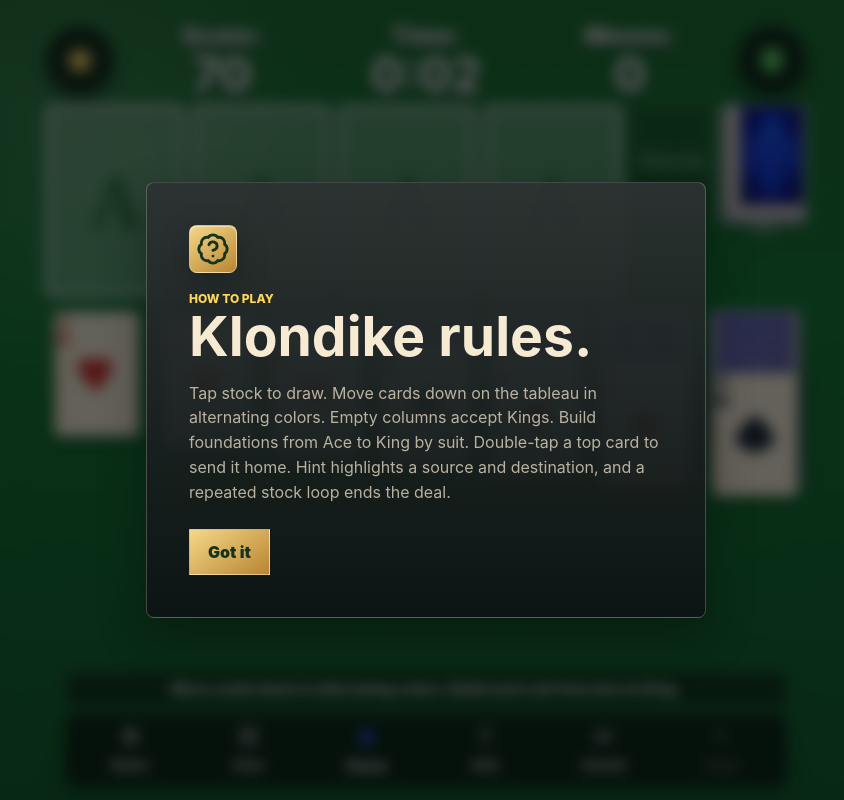
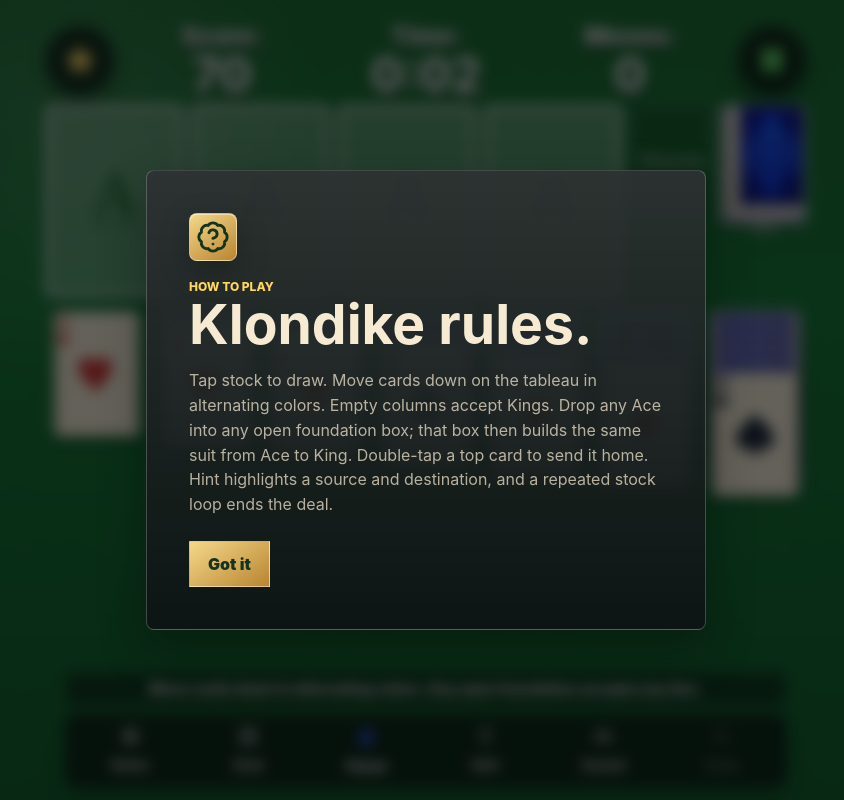
Before and after one commit to Playbyte-Interactive/Solitiare, a React (Vite) app: page / in a window 1280 px wide. Both pictures are taken after a click on the button "Start Deal". Shown: the whole page, without its empty margins (214-1058 px from the left). Built offline with nearby package versions, Linux system fonts and the light colour scheme.

Commit message:
patch 1.5

```diff
--- a/src/App.tsx
+++ b/src/App.tsx
@@ -415,26 +415,29 @@ export default function App() {
         <section className="board-wrap">
           <div className="pile-row" aria-label="Stock, waste, and foundations">
             <div className="foundations" aria-label="Foundations">
-              {suits.map((suit) => {
-                const top = game.foundations[suit][game.foundations[suit].length - 1];
+              {game.foundationSlots.map((slotSuit, slotIndex) => {
+                const top = slotSuit ? game.foundations[slotSuit][game.foundations[slotSuit].length - 1] : undefined;
+                const pointer: MovePointer = { zone: "foundation", slot: slotIndex, suit: slotSuit ?? undefined };
+                const colorSuit = top?.suit ?? slotSuit;
                 return (
                   <button
-                    className={`foundation ${top ? "has-card" : "is-empty"} ${cardColor(top?.suit ?? suit)} ${
-                      selected?.zone === "foundation" && selected.suit === suit ? "selected-pile" : ""
+                    className={`foundation ${top ? "has-card" : "is-empty"} ${colorSuit ? cardColor(colorSuit) : "foundation-any"} ${
+                      selected?.zone === "foundation" && (selected.slot === slotIndex || (slotSuit && selected.suit === slotSuit)) ? "selected-pile" : ""
                     }`}
-                    key={suit}
+                    key={slotIndex}
                     type="button"
                     data-drop-zone="foundation"
-                    data-suit={suit}
-                    onPointerDown={(event) => beginCardDrag(event, { zone: "foundation", suit })}
+                    data-foundation-slot={slotIndex}
+                    data-suit={slotSuit ?? ""}
+                    onPointerDown={(event) => beginCardDrag(event, pointer)}
                     onPointerMove={updateCardDrag}
                     onPointerUp={finishCardDrag}
                     onPointerCancel={cancelCardDrag}
-                    onClick={() => void selectOrMove({ zone: "foundation", suit })}
+                    onClick={() => void selectOrMove(pointer)}
                     disabled={game.status !== "playing" || isPaused}
-                    aria-label={`${suitName[suit]} foundation`}
+                    aria-label={slotSuit ? `${suitName[slotSuit]} foundation` : "Open Ace foundation"}
                   >
-                    {top ? <CardFace card={top} compact /> : <FoundationEmpty suit={suit} />}
+                    {top ? <CardFace card={top} compact /> : <FoundationEmpty suit={slotSuit} />}
                   </button>
                 );
               })}
@@ -658,12 +661,22 @@ function SuitMark({ suit }: { suit: Suit }) {
   );
 }
 
-function FoundationEmpty({ suit }: { suit: Suit }) {
+function FoundationEmpty({ suit }: { suit?: Suit | null }) {
   return (
-    <span className="foundation-empty">
+    <span className={`foundation-empty ${suit ? "is-assigned" : "is-open"}`}>
       <strong>A</strong>
-      <SuitMark suit={suit} />
-      <small>{suitName[suit]}</small>
+      {suit ? (
+        <SuitMark suit={suit} />
+      ) : (
+        <span className="foundation-any-suits" aria-hidden="true">
+          {suits.map((anySuit) => (
+            <i className={cardColor(anySuit)} key={anySuit}>
+              <SuitMark suit={anySuit} />
+            </i>
+          ))}
+        </span>
+      )}
+      <small>{suit ? suitName[suit] : "Any Ace"}</small>
     </span>
   );
 }
@@ -713,7 +726,7 @@ function RulesOverlay({ close }: { close: () => Promise<void> }) {
         <p className="eyebrow">How to play</p>
         <h2>Klondike rules.</h2>
         <p className="panel-copy">
-          Tap stock to draw. Move cards down on the tableau in alternating colors. Empty columns accept Kings. Build foundations from Ace to King by suit. Double-tap a top card to send it home. Hint highlights a source and destination, and a repeated stock loop ends the deal.
+          Tap stock to draw. Move cards down on the tableau in alternating colors. Empty columns accept Kings. Drop any Ace into any open foundation box; that box then builds the same suit from Ace to King. Double-tap a top card to send it home. Hint highlights a source and destination, and a repeated stock loop ends the deal.
         </p>
         <div className="start-actions">
           <button onClick={close}>Got it</button>
@@ -848,8 +861,13 @@ function dropTargetFromPoint(x: number, y: number): MovePointer | null {
   }
 
   if (zone === "foundation") {
-    const suit = target.dataset.suit as Suit | undefined;
-    return suit && suits.includes(suit) ? { zone: "foundation", suit } : null;
+    const suitValue = target.dataset.suit as Suit | undefined;
+    const suit = suitValue && suits.includes(suitValue) ? suitValue : undefined;
+    const slot = target.dataset.foundationSlot !== undefined ? Number(target.dataset.foundationSlot) : undefined;
+    if (slot !== undefined && Number.isFinite(slot)) {
+      return { zone: "foundation", slot, suit };
+    }
+    return suit ? { zone: "foundation", suit } : null;
   }
 
   return null;
@@ -861,8 +879,9 @@ function cardsForPointer(game: GameState, pointer: MovePointer): Card[] {
     return card ? [card] : [];
   }
 
-  if (pointer.zone === "foundation" && pointer.suit) {
-    const card = game.foundations[pointer.suit][game.foundations[pointer.suit].length - 1];
+  if (pointer.zone === "foundation") {
+    const suit = pointer.suit ?? (pointer.slot !== undefined ? game.foundationSlots[pointer.slot] : null);
+    const card = suit ? game.foundations[suit][game.foundations[suit].length - 1] : null;
     return card ? [card] : [];
   }
 
@@ -881,7 +900,7 @@ function stackTopFor(column: Card[], cardIndex: number) {
 }
 
 function samePointer(first: MovePointer, second: MovePointer) {
-  return first.zone === second.zone && first.column === second.column && first.index === second.index && first.suit === second.suit;
+  return first.zone === second.zone && first.column === second.column && first.index === second.index && first.suit === second.suit && first.slot === second.slot;
 }
 
 function readBest(): BestStats | null {
--- a/src/game/klondike.ts
+++ b/src/game/klondike.ts
@@ -13,6 +13,7 @@ export type MovePointer = {
   zone: Exclude<Zone, "stock">;
   column?: number;
   suit?: Suit;
+  slot?: number;
   index?: number;
 };
 
@@ -21,6 +22,7 @@ export type BoardSnapshot = {
   stock: Card[];
   waste: Card[];
   foundations: Record<Suit, Card[]>;
+  foundationSlots: Array<Suit | null>;
   moves: number;
   status: GameStatus;
   startedAt: number;
@@ -70,11 +72,12 @@ export const starterGame = (): GameState => ({
   stock: [],
   waste: [],
   foundations: emptyFoundations(),
+  foundationSlots: emptyFoundationSlots(),
   moves: 0,
   status: "menu",
   startedAt: Date.now(),
   finishedAt: null,
-  message: "Classic Klondike: build foundations from Ace to King.",
+  message: "Classic Klondike: drop any Ace into any open foundation.",
   stockPassKey: "",
   stockPassMadeMove: false,
   history: [],
@@ -98,11 +101,12 @@ export const createGame = (): GameState => {
     stock: deck.map((card) => ({ ...card, faceUp: false })),
     waste: [],
     foundations: emptyFoundations(),
+    foundationSlots: emptyFoundationSlots(),
     moves: 0,
     status: "playing",
     startedAt: Date.now(),
     finishedAt: null,
-    message: "Move cards down in alternating colors. Build each suit from Ace to King.",
+    message: "Move cards down in alternating colors. Any open foundation accepts any Ace.",
     stockPassKey: "",
     stockPassMadeMove: false,
     history: [],
@@ -191,18 +195,22 @@ export const moveCards = (game: GameState, from: MovePointer, to: MovePointer):
   }
 
   if (to.zone === "foundation") {
-    if (moving.length !== 1 || !to.suit || moving[0].suit !== to.suit || !canMoveToFoundation(game.foundations[to.suit], moving[0])) {
+    const target = resolveFoundationTarget(game, to, moving[0]);
+    if (moving.length !== 1 || !target || !canMoveToFoundation(game.foundations[target.suit], moving[0])) {
       return fail(game, "Foundations build by suit from Ace to King.");
     }
 
     const next = cloneSnapshot(snapshotOf(game));
     removeMovingCards(next, from);
-    next.foundations[to.suit].push({ ...moving[0], faceUp: true });
+    if (target.newSlot) {
+      next.foundationSlots[target.slot] = target.suit;
+    }
+    next.foundations[target.suit].push({ ...moving[0], faceUp: true });
     next.moves += 1;
     next.stockPassMadeMove = true;
     const flipped = revealSourceTop(next, from);
     refreshStatus(next);
-    next.message = next.status === "won" ? "Board cleared." : `${rankLabel(moving[0].rank)} to ${suitName[to.suit]}.`;
+    next.message = next.status === "won" ? "Board cleared." : `${rankLabel(moving[0].rank)} to ${suitName[target.suit]}.`;
     return {
       game: withHistory(next, game),
       sound: next.status === "won" ? "win" : flipped ? "flip" : "complete",
@@ -277,6 +285,7 @@ export const jokerMove = (game: GameState): ActionResult => {
       return fail(game, "Joker could not find a useful card.");
     }
 
+    ensureFoundationSlot(next, card.suit);
     next.foundations[card.suit].push({ ...card, faceUp: true });
     next.moves += 1;
     next.stockPassMadeMove = true;
@@ -479,6 +488,57 @@ function describeSource(pointer: MovePointer) {
   return "the selected pile";
 }
 
+function resolveFoundationTarget(
+  game: BoardSnapshot,
+  pointer: MovePointer,
+  card: Card,
+): { suit: Suit; slot: number; newSlot: boolean } | null {
+  if (pointer.zone !== "foundation") {
+    return null;
+  }
+
+  if (pointer.slot !== undefined) {
+    const slotSuit = game.foundationSlots[pointer.slot];
+    if (slotSuit) {
+      return slotSuit === card.suit ? { suit: slotSuit, slot: pointer.slot, newSlot: false } : null;
+    }
+
+    if (card.rank !== 1 || game.foundations[card.suit].length || game.foundationSlots.includes(card.suit)) {
+      return null;
+    }
+
+    return { suit: card.suit, slot: pointer.slot, newSlot: true };
+  }
+
+  const suit = pointer.suit ?? card.suit;
+  if (suit !== card.suit) {
+    return null;
+  }
+
+  const existingSlot = game.foundationSlots.findIndex((slotSuit) => slotSuit === suit);
+  if (existingSlot !== -1) {
+    return { suit, slot: existingSlot, newSlot: false };
+  }
+
+  const openSlot = game.foundationSlots.findIndex((slotSuit) => slotSuit === null);
+  if (openSlot !== -1 && card.rank === 1 && !game.foundations[suit].length) {
+    return { suit, slot: openSlot, newSlot: true };
+  }
+
+  return null;
+}
+
+function ensureFoundationSlot(game: BoardSnapshot, suit: Suit) {
+  if (game.foundationSlots.includes(suit)) {
+    return;
+  }
+
+  const openSlot = game.foundationSlots.findIndex((slotSuit) => slotSuit === null);
+  if (openSlot !== -1) {
+    game.foundationSlots[openSlot] = suit;
+  }
+}
+
 function canMoveToFoundation(foundation: Card[], card: Card) {
   const top = foundation[foundation.length - 1];
   if (!top) {
@@ -501,8 +561,9 @@ function readMovingCards(game: BoardSnapshot, pointer: MovePointer): Card[] {
     return card ? [card] : [];
   }
 
-  if (pointer.zone === "foundation" && pointer.suit) {
-    const card = game.foundations[pointer.suit][game.foundations[pointer.suit].length - 1];
+  if (pointer.zone === "foundation") {
+    const suit = pointer.suit ?? (pointer.slot !== undefined ? game.foundationSlots[pointer.slot] : null);
+    const card = suit ? game.foundations[suit][game.foundations[suit].length - 1] : null;
     return card ? [card] : [];
   }
 
@@ -517,8 +578,11 @@ function readMovingCards(game: BoardSnapshot, pointer: MovePointer): Card[] {
 function removeMovingCards(game: BoardSnapshot, pointer: MovePointer) {
   if (pointer.zone === "waste") {
     game.waste.pop();
-  } else if (pointer.zone === "foundation" && pointer.suit) {
-    game.foundations[pointer.suit].pop();
+  } else if (pointer.zone === "foundation") {
+    const suit = pointer.suit ?? (pointer.slot !== undefined ? game.foundationSlots[pointer.slot] : null);
+    if (suit) {
+      game.foundations[suit].pop();
+    }
   } else if (pointer.zone === "tableau" && pointer.column !== undefined && pointer.index !== undefined) {
     game.tableau[pointer.column] = game.tableau[pointer.column].slice(0, pointer.index);
   }
@@ -581,8 +645,9 @@ function stockCycleKey(game: BoardSnapshot) {
     .map((column) => column.map((card) => `${card.id}:${card.faceUp ? "1" : "0"}`).join(","))
     .join("|");
   const foundationKey = suits.map((suit) => game.foundations[suit].map((card) => card.id).join(",")).join("|");
+  const foundationSlotKey = game.foundationSlots.map((suit) => suit ?? "open").join(",");
   const stockKey = game.stock.map((card) => card.id).join(",");
-  return `${tableauKey}#${foundationKey}#${stockKey}`;
+  return `${tableauKey}#${foundationKey}#${foundationSlotKey}#${stockKey}`;
 }
 
 function findNextFoundationCandidate(game: BoardSnapshot): { card: Card; source: MovePointer } | null {
@@ -669,6 +734,10 @@ function emptyFoundations(): Record<Suit, Card[]> {
   };
 }
 
+function emptyFoundationSlots(): Array<Suit | null> {
+  return [null, null, null, null];
+}
+
 function createDeck() {
   const cards: Card[] = [];
   suits.forEach((suit) => {
@@ -694,6 +763,7 @@ function snapshotOf(game: GameState): BoardSnapshot {
     stock: game.stock,
     waste: game.waste,
     foundations: game.foundations,
+    foundationSlots: game.foundationSlots,
     moves: game.moves,
     status: game.status,
     startedAt: game.startedAt,
@@ -710,6 +780,7 @@ function cloneSnapshot(snapshot: BoardSnapshot): BoardSnapshot {
     tableau: snapshot.tableau.map((column) => column.map((card) => ({ ...card }))),
     stock: snapshot.stock.map((card) => ({ ...card })),
     waste: snapshot.waste.map((card) => ({ ...card })),
+    foundationSlots: [...snapshot.foundationSlots],
     foundations: {
       spades: snapshot.foundations.spades.map((card) => ({ ...card })),
       hearts: snapshot.foundations.hearts.map((card) => ({ ...card })),
--- a/src/styles.css
+++ b/src/styles.css
@@ -1498,3 +1498,73 @@ h2 {
   width: 1.35em;
   height: 1.35em;
 }
+
+.foundation.foundation-any {
+  color: rgba(255, 248, 232, 0.9);
+}
+
+.foundation-empty.is-open {
+  gap: clamp(1px, 0.45vw, 3px);
+}
+
+.foundation-empty.is-open strong {
+  font-size: clamp(1.78rem, 7.4vw, 3.65rem);
+}
+
+.foundation-empty.is-open small,
+.foundation-empty.is-assigned small {
+  display: block;
+  font-size: clamp(0.42rem, 1.55vw, 0.66rem);
+  line-height: 1;
+}
+
+.foundation-any-suits {
+  display: grid;
+  grid-template-columns: repeat(4, minmax(0, 1fr));
+  gap: 1px;
+  width: min(74%, 40px);
+  place-items: center;
+}
+
+.foundation-any-suits i {
+  display: grid;
+  place-items: center;
+  width: 100%;
+  font-style: normal;
+}
+
+.foundation-empty.is-assigned > .suit-mark,
+.foundation-empty .foundation-any-suits .suit-mark {
+  display: block;
+  width: 0.72em;
+  height: 0.72em;
+}
+
+.foundation-any-suits .red {
+  color: #e03931;
+}
+
+.foundation-any-suits .black {
+  color: #082033;
+}
+
+@media (max-width: 760px) {
+  .foundation-empty.is-open {
+    gap: 1px;
+  }
+
+  .foundation-empty.is-open strong {
+    font-size: clamp(1.55rem, 8.2vw, 3.1rem);
+  }
+
+  .foundation-empty.is-open small,
+  .foundation-empty.is-assigned small {
+    display: block;
+    font-size: clamp(0.38rem, 1.72vw, 0.54rem);
+  }
+
+  .foundation-any-suits {
+    display: grid;
+    width: min(78%, 34px);
+  }
+}
```
